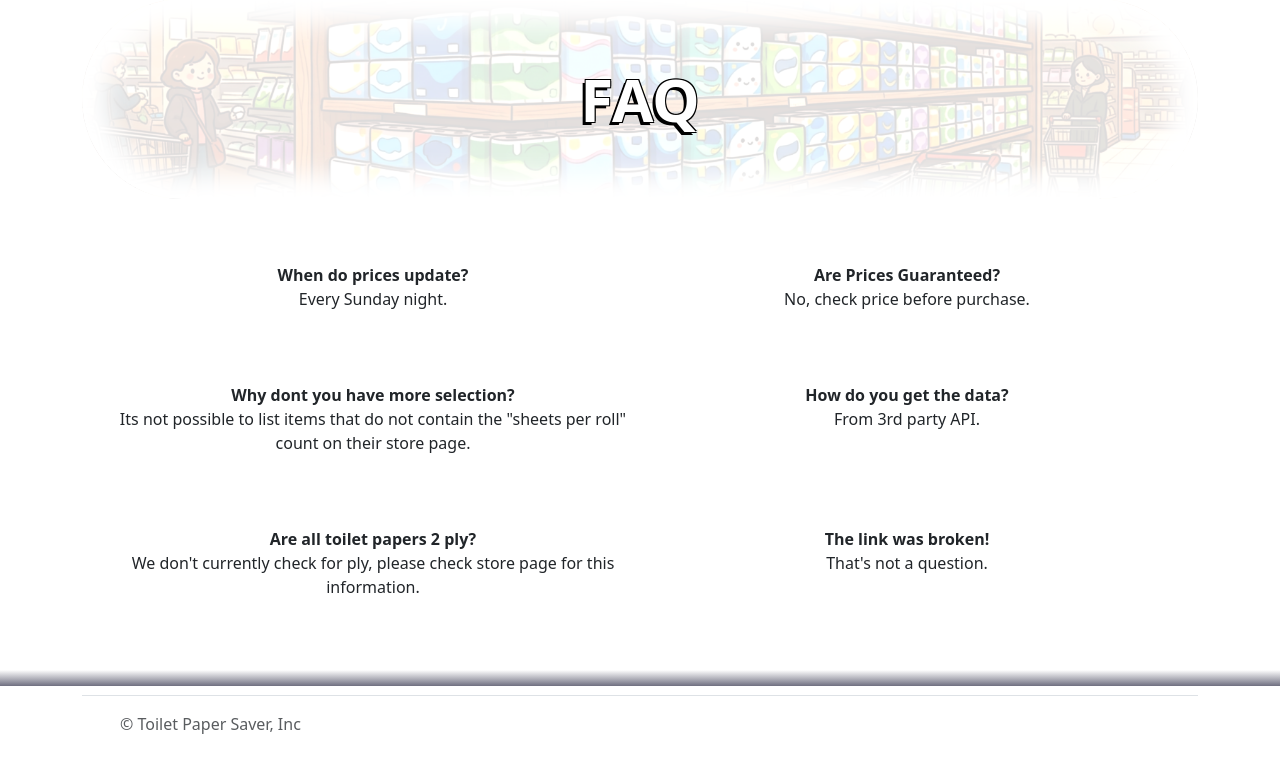
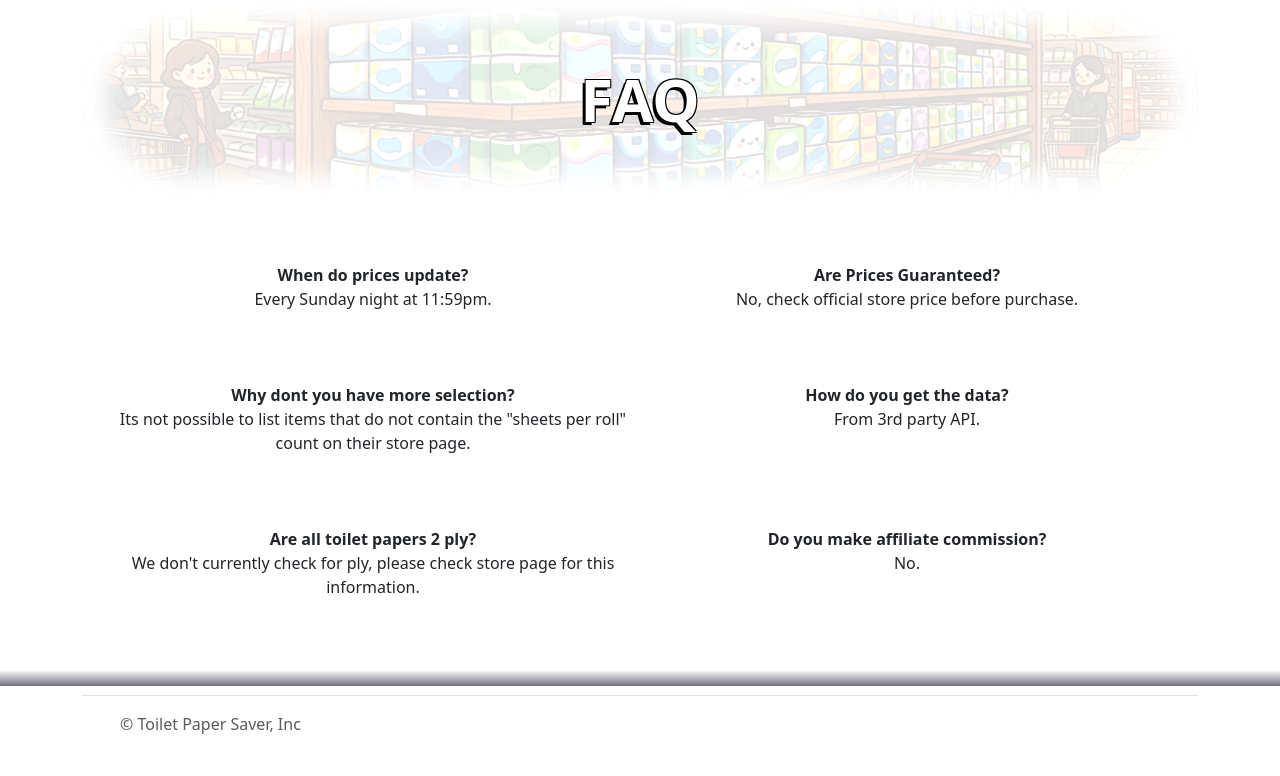
Before and after one commit to dogbogwog/toilet-paper-tracker, a Flask app: page /FAQ in a window 1280 px wide. Shown: the part 114-890 px from the top of the page. Run offline with Flask 3, Linux system fonts and the light colour scheme; parts of the project's set-up code (start-up, migrations or seed data) failed here and were passed over; some libraries are stand-ins or nearby versions; some web fonts are replaced.

Commit message:
fix message saying updates every sunday

```diff
--- a/templates/FAQ.html
+++ b/templates/FAQ.html
@@ -67,13 +67,13 @@
                     <div class="fw-bold">
                     When do prices update?
                     </div>
-                    Every Sunday night.
+                    Every Sunday night at 11:59pm.
                 </div>
                 <div class="col">
                     <div class="fw-bold">
                     Are Prices Guaranteed?
                     </div>
-                    No, check price before purchase.
+                    No, check official store price before purchase.
                 </div>
             </div>
 
@@ -105,13 +105,11 @@
                 </div>
                 <div class="col">
                     <div class="fw-bold">
-                    The link was broken!
+                    Do you make affiliate commission?
                     </div>
-                    That's not a question.
+                    No.
                 </div>
-
             </div>
-
         </div>
 
         <br>
```
